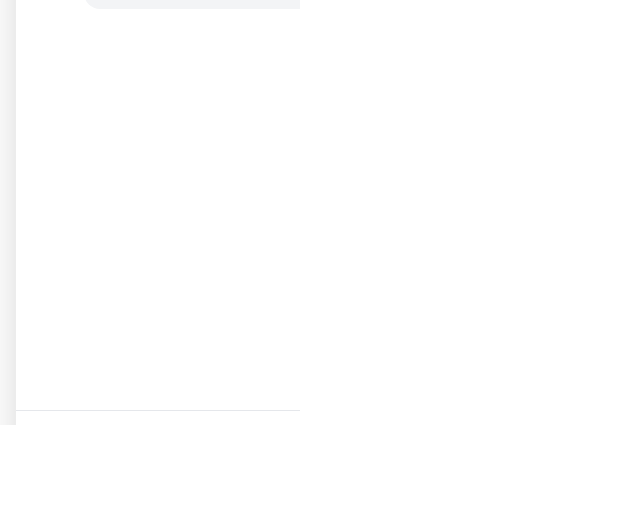
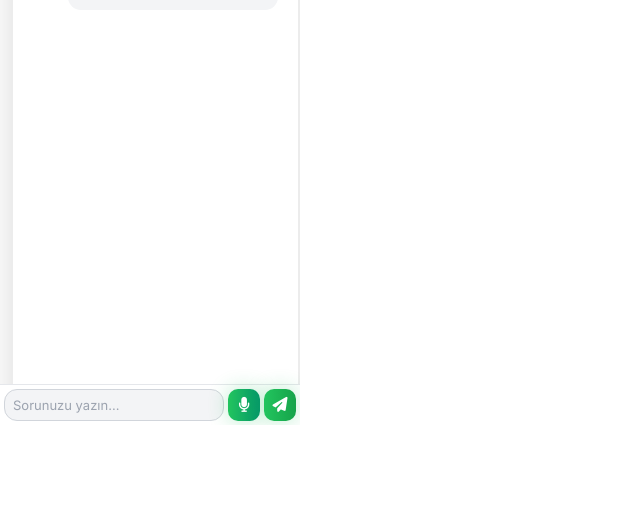
Before and after one commit to veteroner/tarpovizyon, a plain HTML site: page tarpovizyon300px.html in a window 1280 px wide. Shown: the part 275-800 px from the top of the page, without its empty margins (0-640 px from the left). Drawn offline with nearby package versions, Linux system fonts and the light colour scheme.

Commit message:
Site g├╝ncellendi - Cum 25.07.2025 11:37

```diff
--- a/tarpovizyon300px.html
+++ b/tarpovizyon300px.html
@@ -86,6 +86,38 @@
     </script>
     <link href="https://fonts.googleapis.com/css2?family=Inter:wght@300;400;500;600;700;800&display=swap" rel="stylesheet">
     <style>
+      html, body, input, button, textarea {
+        font-size: 13px !important;
+        line-height: 1.2 !important;
+      }
+      #chat-form input {
+        font-size: 13px !important;
+        padding: 6px 8px !important;
+        height: 32px !important;
+      }
+      #chat-form button {
+        font-size: 15px !important;
+        padding: 0 8px !important;
+        min-width: 32px !important;
+        min-height: 32px !important;
+        height: 32px !important;
+        border-radius: 10px !important;
+      }
+      .border-t.border-gray-200 {
+        padding: 4px 4px 4px 4px !important;
+        background: #fff;
+        position: absolute;
+        left: 0; right: 0; bottom: 0;
+        width: 100%;
+        z-index: 100;
+      }
+      #chat-form {
+        gap: 4px !important;
+      }
+      #chat-messages {
+        padding-bottom: 44px !important;
+        font-size: 13px !important;
+      }
       html, body {
         width: 300px;
         height: 700px;
@@ -329,20 +361,20 @@
             </div>
 
             <!-- Chat Input -->
-            <div class="border-t border-gray-200 dark:border-gray-700 p-6 flex-shrink-0">
-              <form id="chat-form" class="flex gap-3">
+            <div class="border-t border-gray-200 dark:border-gray-700 flex-shrink-0">
+              <form id="chat-form" class="flex gap-1">
                 <input
                   type="text"
                   id="user-input"
-                  placeholder="TarpoVizyon AI'ya tarım veya hayvancılık sorunuzu yazın..."
-                  class="flex-1 px-4 py-3 bg-gray-100 dark:bg-gray-700 border border-gray-300 dark:border-gray-600 rounded-2xl focus:outline-none focus:ring-2 focus:ring-primary dark:focus:ring-accent text-gray-900 dark:text-gray-100"
+                  placeholder="Sorunuzu yazın..."
+                  class="flex-1 bg-gray-100 dark:bg-gray-700 border border-gray-300 dark:border-gray-600 rounded-2xl focus:outline-none focus:ring-2 focus:ring-primary dark:focus:ring-accent text-gray-900 dark:text-gray-100"
                   autocomplete="off"
                   maxlength="500"
                 >
                 <button
                   type="button"
                   id="voice-button"
-                  class="px-4 py-3 bg-gradient-to-r from-green-500 to-emerald-600 hover:from-green-600 hover:to-emerald-700 text-white rounded-2xl transition-all transform hover:scale-105 ai-glow"
+                  class="bg-gradient-to-r from-green-500 to-emerald-600 hover:from-green-600 hover:to-emerald-700 text-white rounded-2xl transition-all ai-glow"
                   title="Sesli Soru Sor"
                 >
                   <i class="fas fa-microphone"></i>
@@ -350,13 +382,11 @@
                 <button
                   type="submit"
                   id="send-button"
-                  class="px-6 py-3 bg-gradient-to-r from-primary to-secondary hover:from-primary/90 hover:to-secondary/90 text-white rounded-2xl transition-all transform hover:scale-105 ai-glow disabled:opacity-50 disabled:transform-none"
+                  class="bg-gradient-to-r from-primary to-secondary hover:from-primary/90 hover:to-secondary/90 text-white rounded-2xl transition-all ai-glow disabled:opacity-50"
                 >
                   <i class="fas fa-paper-plane"></i>
                 </button>
               </form>
-
-
             </div>
           </div>
         </div>
```
